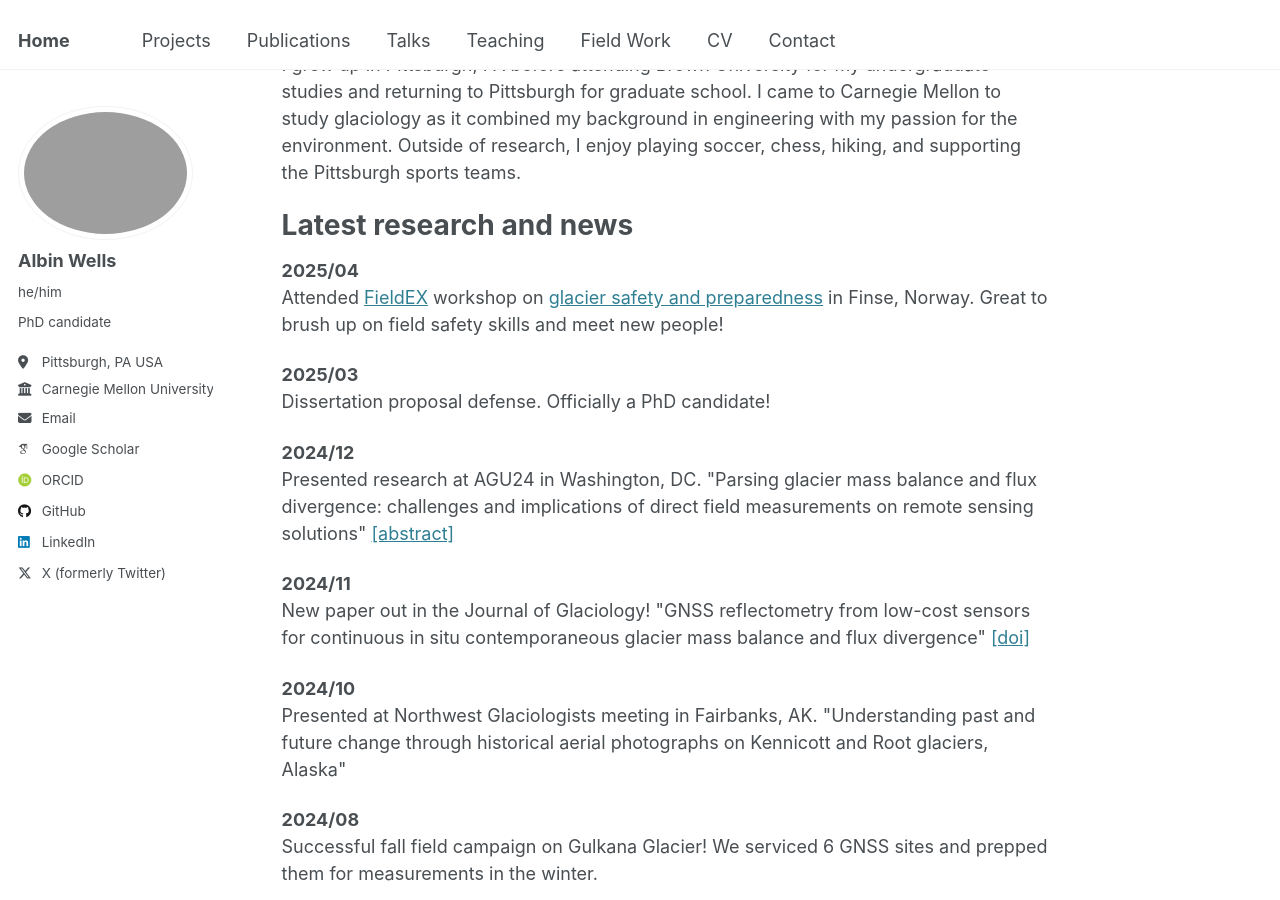
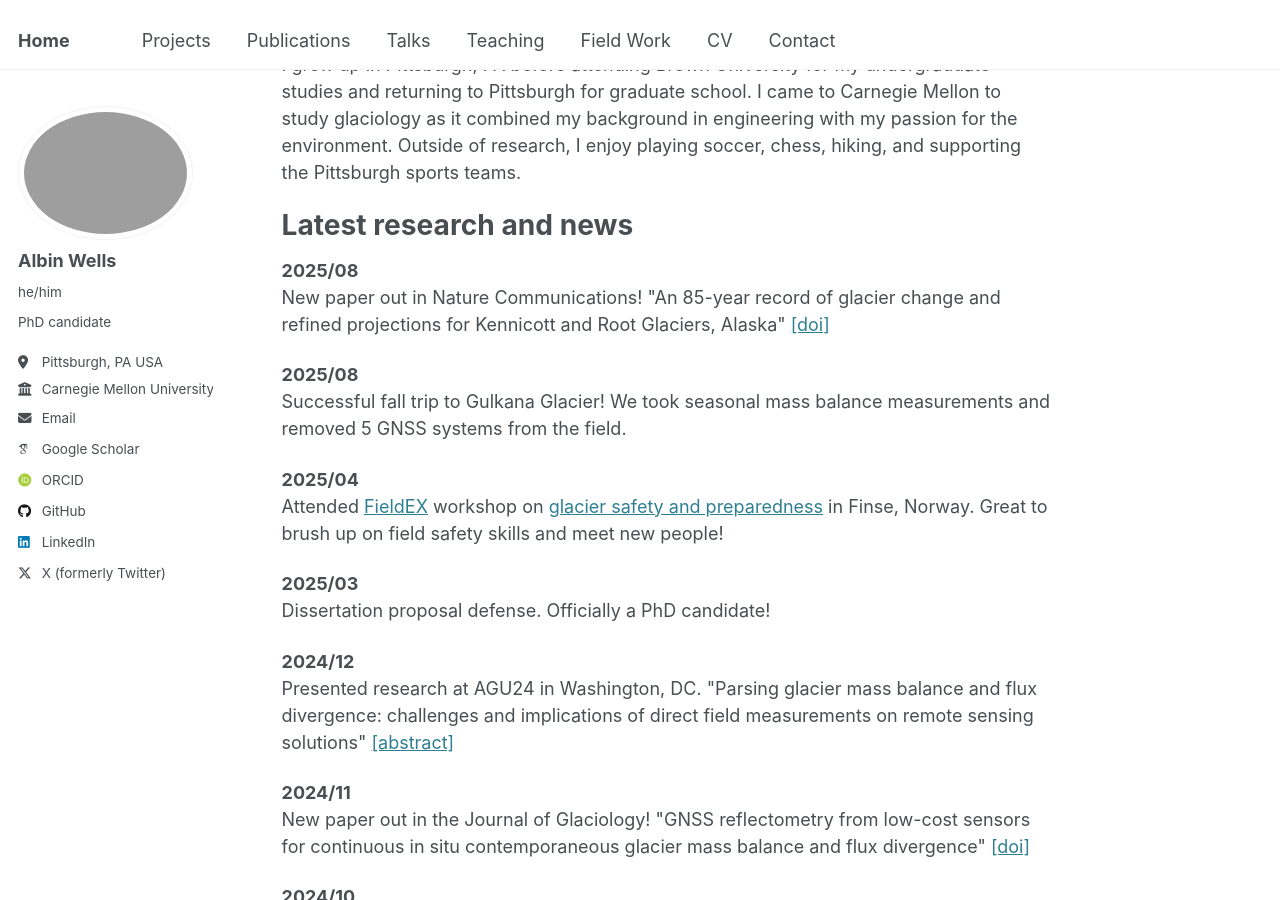
Before and after one commit to albinwwells/albinwwells.github.io, a Jekyll site: the page built from _pages/about.md, in a window 1280 px wide and 900 px high, scrolled down 498 px. Built offline with Jekyll 4.4.1, drawn with Linux system fonts in a browser that asks for light colours; some web fonts are replaced.

Commit message:
Update about.md

```diff
--- a/_pages/about.md
+++ b/_pages/about.md
@@ -20,6 +20,12 @@ I grew up in Pittsburgh, PA before attending Brown University for my undergradua
 
 Latest research and news
 ======
+<p> <strong> 2025/08 </strong> <br>
+New paper out in Nature Communications! "An 85-year record of glacier change and refined projections for Kennicott and Root Glaciers, Alaska" <a href="https://www.nature.com/articles/s41467-025-62962-w">[doi]</a> </p>
+
+<p> <strong> 2025/08 </strong> <br>
+Successful fall trip to Gulkana Glacier! We took seasonal mass balance measurements and removed 5 GNSS systems from the field. </p>
+
 <p> <strong> 2025/04 </strong> <br>
 Attended <a href="https://www.mn.uio.no/geo/english/research/projects/fieldex/index.html">FieldEX</a> workshop on <a href="https://www.mn.uio.no/geo/english/research/projects/fieldex/pdf/finse/coursedescription_finse_2025.pdf">glacier safety and preparedness</a> in Finse, Norway. Great to brush up on field safety skills and meet new people! </p>
 
```
